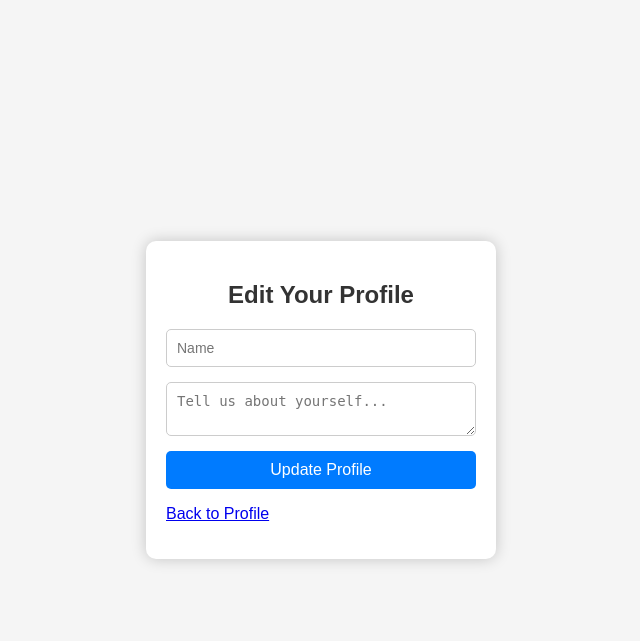
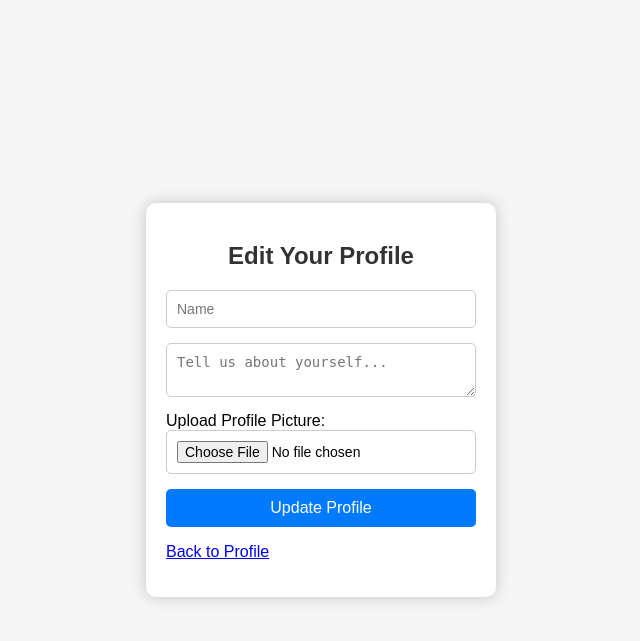
Before and after one commit to ecnivs/Thrive, a Flask app: page /profile/1 in a window 1280 px wide. Shown: the top 641 px of the page, without its empty margins (319-959 px from the left). Run offline with Flask 3, Linux system fonts and the light colour scheme.

Commit message:
Added profile pictures

```diff
--- a/main.py
+++ b/main.py
@@ -1,6 +1,8 @@
 from flask import Flask, render_template, request, redirect, url_for, session, flash
 from flask_sqlalchemy import SQLAlchemy
 from werkzeug.security import generate_password_hash, check_password_hash
+from werkzeug.utils import secure_filename
+import os
 
 app = Flask(__name__)
 app.secret_key = 'your_secret_key'
@@ -8,6 +10,12 @@ app.secret_key = 'your_secret_key'
 # Configure database
 app.config['SQLALCHEMY_DATABASE_URI'] = 'sqlite:///users.db'
 app.config['SQLALCHEMY_TRACK_MODIFICATIONS'] = False
+app.config['UPLOAD_FOLDER'] = 'static/uploads'
+app.config['MAX_CONTENT_LENGTH'] = 5 * 1024 * 1024  # 5 MB limit
+
+# Create the upload folder if it doesn't exist
+os.makedirs(app.config['UPLOAD_FOLDER'], exist_ok=True)
+
 db = SQLAlchemy(app)
 
 # User model
@@ -20,10 +28,11 @@ class User(db.Model):
 class Profile(db.Model):
     id = db.Column(db.Integer, primary_key=True)
     user_id = db.Column(db.Integer, db.ForeignKey('user.id'), nullable=False)
-    name = db.Column(db.String(150), nullable=True)  # Nullable for profile creation
-    bio = db.Column(db.Text, nullable=True)  # Nullable for profile creation
+    name = db.Column(db.String(150), nullable=True)
+    bio = db.Column(db.Text, nullable=True)
+    profile_picture = db.Column(db.String(150), nullable=True)  # To store picture filename
 
-# Create database tables
+# Create database tables if they do not exist
 with app.app_context():
     db.create_all()
 
@@ -83,6 +92,18 @@ def profile_form(user_id):
         name = request.form['name']
         bio = request.form['bio']
 
+        # Check for file upload
+        if 'picture' in request.files:
+            file = request.files['picture']
+            if file.filename:
+                filename = secure_filename(file.filename)
+                file_path = os.path.join(app.config['UPLOAD_FOLDER'], filename)
+                file.save(file_path)
+
+                # Save the filename in the profile
+                if profile:
+                    profile.profile_picture = filename
+
         if profile is None:
             # Create a new profile if it does not exist
             profile = Profile(user_id=user_id, name=name, bio=bio)
--- a/templates/profile_form.html
+++ b/templates/profile_form.html
@@ -79,11 +79,16 @@
             {% endif %}
         {% endwith %}
 
-        <form action="{{ url_for('profile_form', user_id=user_id) }}" method="POST">
+        <form action="{{ url_for('profile_form', user_id=user_id) }}" method="POST" enctype="multipart/form-data">
             <input type="text" name="name" placeholder="Name" value="{{ profile.name }}" required>
             <textarea name="bio" placeholder="Tell us about yourself..." required>{{ profile.bio }}</textarea>
+
+            <label for="picture">Upload Profile Picture:</label>
+            <input type="file" name="picture" id="picture" accept="image/*">
+
             <button type="submit">Update Profile</button>
         </form>
+
 
         <div class="navigation">
             <p><a href="{{ url_for('user_profile', user_id=user_id) }}">Back to Profile</a></p>
```
Also changed, not shown: templates/user_profile.html (+14 -0 lines), 1 other file.
